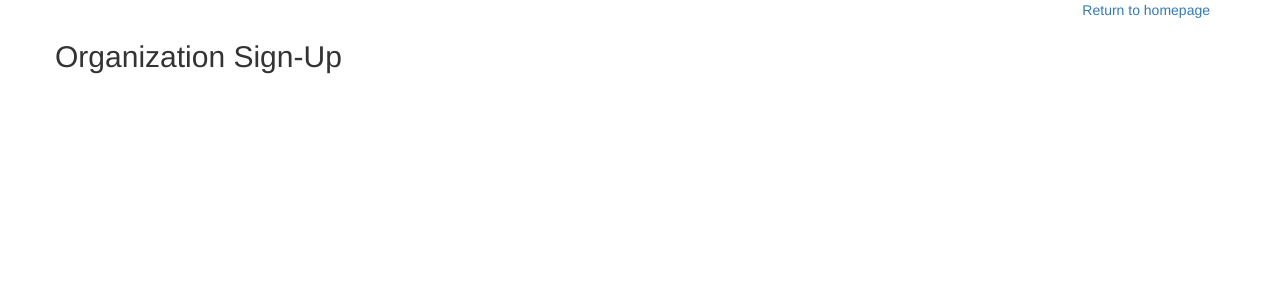
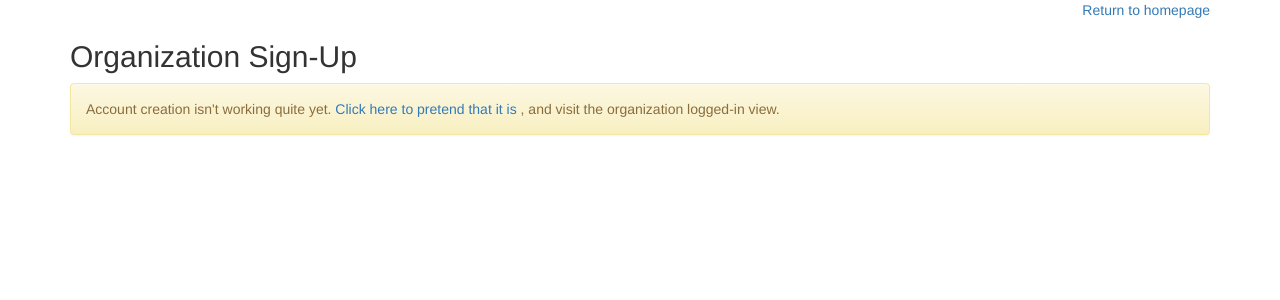
Before and after one commit to hendricksonsarahl/voluntr, a Flask app: page /org/login in a window 1280 px wide. Shown: the top 300 px of the page. Run offline with Flask 2, Linux system fonts and the light colour scheme; some libraries are stand-ins or nearby versions.

Commit message:
add temp link to org logged-in view

```diff
--- a/templates/organization/login.html
+++ b/templates/organization/login.html
@@ -17,7 +17,15 @@
       </div>
     </div>
     <div class="row">
-      <h2>Organization Sign-Up</h2>
+      <div class="col-xs-12">
+        <h2>Organization Sign-Up</h2>
+      </div>
+    </div>
+
+    <!-- TODO: Remove this when account creation works -->
+    <div class="alert alert-warning">Account creation isn't working quite yet.
+      <a href="/org/opportunities">Click here to pretend that it is</a>
+      , and visit the organization logged-in view.
     </div>
 
     <!-- Google Sign-In button, controlled from Google's platform.js script -->
```
Also changed, not shown: README.md.
